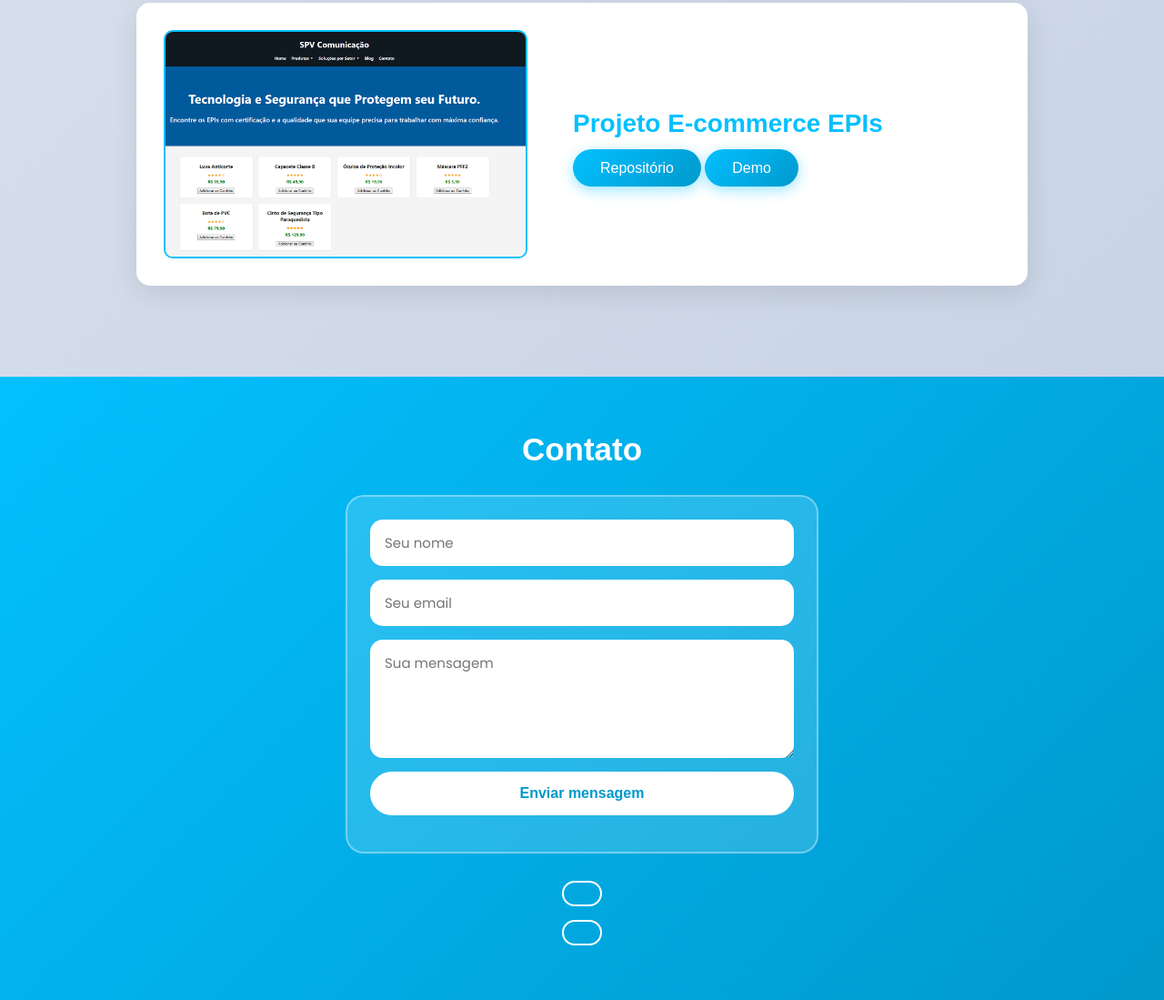
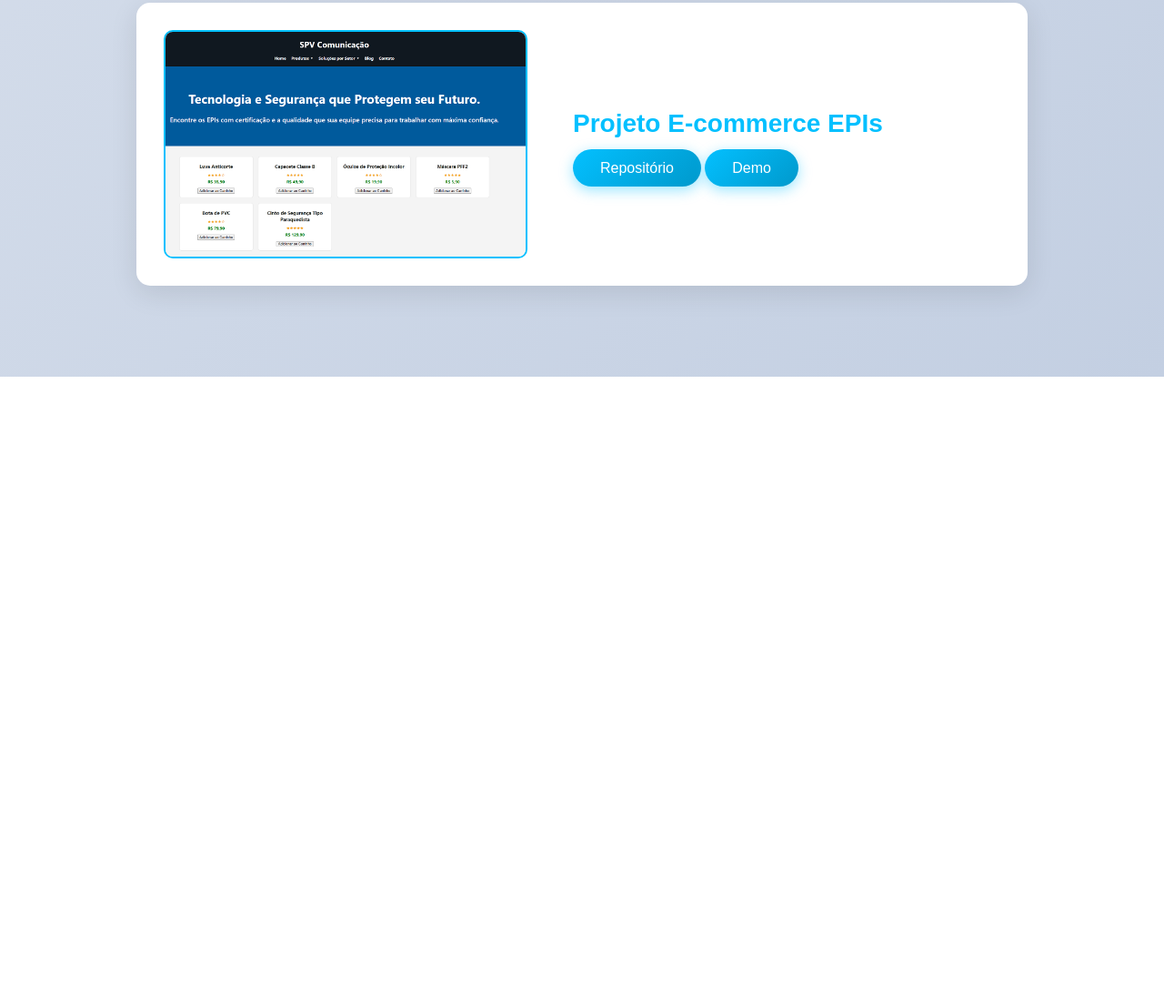
Before and after one commit to HenriqueFagundesS/portifolio-railway, a plain HTML site: page index.html in a window 1280 px wide. Shown: the part 3887-4986 px from the top of the page at 91% size. After the commit the page ends 4301 px from the top, so only its background shows below. Drawn offline with Linux system fonts and the light colour scheme; a web font is replaced by a local one.

Commit message:
commit commited

```diff
--- a/index.html
+++ b/index.html
@@ -229,29 +229,6 @@
             </div>
         </section>
 
-        <section class="contato" id="contato">
-            <h2 class="contato_titulo">Contato</h2>
-
-            <form class="contato_form" id="formContato">
-                <input class="contato_input" type="text" id="nome" name="nome" placeholder="Seu nome" required>
-                <input class="contato_input" type="email" id="email" name="email" placeholder="Seu email" required>
-                <textarea class="contato_textarea" id="mensagem" name="mensagem" placeholder="Sua mensagem" required></textarea>
-
-                <button class="contato_botao" type="submit">
-                    <div class="spinner" id="spinnerContato"></div>
-                    <span id="btnContatoTexto">Enviar mensagem</span>
-                </button>
-
-                <div class="contato_status" id="statusContato"></div>
-            </form>
-
-            <div class="contato_info">
-                <p class="contato_p" title="TELEFONE"></p>
-                <p class="contato_p" title="EMAIL">
-                </p>
-            </div>
-        </section>
-    </main>
 
 
 </body>
```
